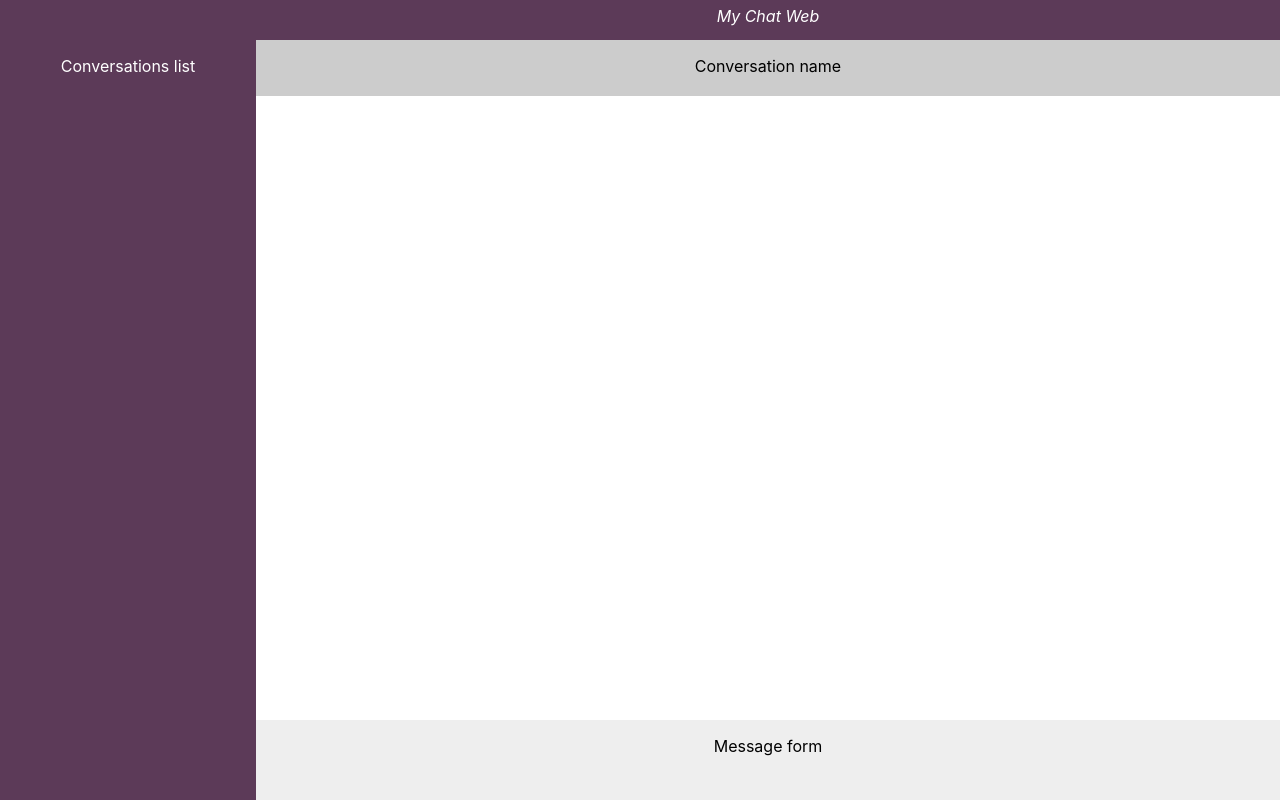
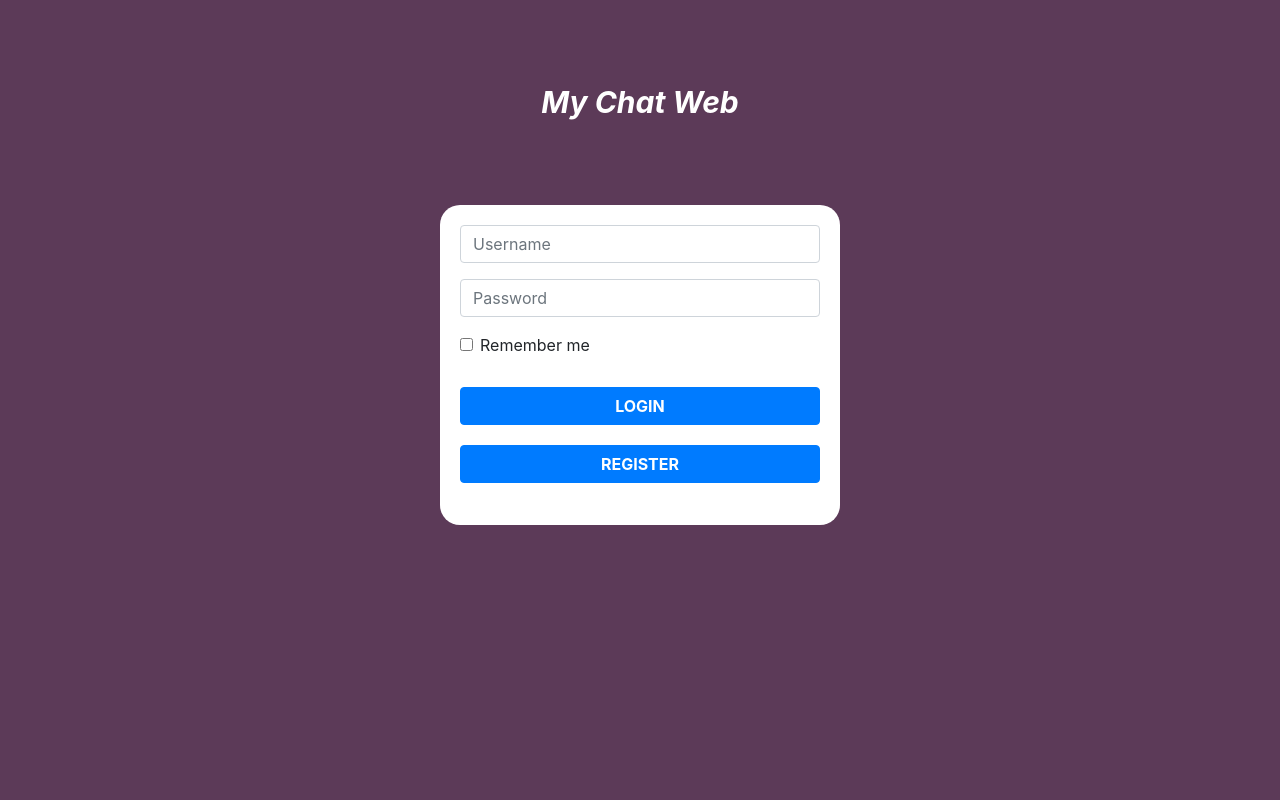
Before and after one commit to BarriosFreddy/mychatweb, a React (Create React App) app in the folder frontend/: page / in a window 1280 px wide. Built offline with nearby package versions, Linux system fonts and the light colour scheme.

Commit message:
Create UI for logging in a user Create UI for logging in a user

```diff
--- a/frontend/package.json
+++ b/frontend/package.json
@@ -6,8 +6,11 @@
     "@testing-library/jest-dom": "^4.2.4",
     "@testing-library/react": "^9.3.2",
     "@testing-library/user-event": "^7.1.2",
+    "bootstrap": "^4.4.1",
     "react": "^16.13.1",
+    "react-bootstrap": "^1.0.1",
     "react-dom": "^16.13.1",
+    "react-router-dom": "^5.1.2",
     "react-scripts": "3.4.1"
   },
   "scripts": {
--- a/frontend/src/App.js
+++ b/frontend/src/App.js
@@ -1,33 +1,39 @@
 import React from 'react';
-import logo from './logo.svg';
 import './App.css';
+import 'bootstrap/dist/css/bootstrap.min.css';
 import { HomeComponent } from './views/HomeComponent/HomeComponent';
+import {
+  BrowserRouter as Router,
+  Switch,
+  Route
+} from "react-router-dom";
+import { LoginComponent } from './views/LoginComponent/LoginComponent';
+import { RegisterComponent } from './views/RegisterComponent/RegisterComponent';
 
 export default class App extends React.Component {
   constructor(props) {
     super();
     this.state = {
-      loggedIn: true
+      loggedIn: false
     }
   }
 
   render() {
-    return (<div className="App">
-      {this.state.loggedIn && <HomeComponent></HomeComponent>}
-      {!this.state.loggedIn && <header className="App-header">
-        <img src={logo} className="App-logo" alt="logo" />
-        <p>
-          Edit <code>src/App.js</code> and save to reload.
-      </p>
-        <a
-          className="App-link"
-          href="https://reactjs.org"
-          target="_blank"
-          rel="noopener noreferrer"
-        >
-          Learn React
-      </a>
-      </header>}
-    </div>)
+    return (
+      <Router>
+        <div className="App">
+          <Switch>
+            <Route path="/register">
+              <RegisterComponent />
+            </Route>
+            <Route path="/">
+              {this.state.loggedIn && <HomeComponent />}
+              {!this.state.loggedIn && <LoginComponent />}
+            </Route>
+          </Switch>
+        </div>
+      </Router>
+    )
+
   }
 }
--- /dev/null
+++ b/frontend/src/views/LoginComponent/LoginComponent.js
@@ -0,0 +1,53 @@
+import React from 'react';
+import Styles from './Styles';
+import Form from 'react-bootstrap/Form';
+import Button from 'react-bootstrap/Button';
+import { Link } from 'react-router-dom';
+
+export class LoginComponent extends React.Component {
+	constructor(props) {
+		super()
+		this.state = { value: '' };
+
+		this.handleChange = this.handleChange.bind(this);
+		this.handleSubmit = this.handleSubmit.bind(this);
+	}
+
+	handleChange(event) {
+		this.setState({ value: event.target.value });
+	}
+
+	handleSubmit(event) {
+		event.preventDefault();
+	}
+
+	render() {
+		return (<div style={Styles.container}>
+			<div style={Styles.logoContainer}>
+				<i style={Styles.logo}>My Chat Web</i>
+			</div>
+			<div style={Styles.formContainer}>
+				<Form>
+					<Form.Group controlId="formHorizontalEmail">
+						<Form.Control type="email" placeholder="Username" />
+					</Form.Group>
+					<Form.Group controlId="formHorizontalEmail">
+						<Form.Control type="password" placeholder="Password" />
+					</Form.Group>
+					<Form.Group style={Styles.rememberme} controlId="formBasicCheckbox">
+						<Form.Check type="checkbox" label="Remember me" />
+					</Form.Group>
+					<Button style={Styles.buttonLogin} block variant="primary" type="submit">
+						LOGIN
+  					</Button>
+					<Link to="/register">
+						<Button style={Styles.buttonRegister} block variant="primary" type="submit">
+							REGISTER
+  					</Button>
+					</Link>
+
+				</Form>
+			</div>
+		</div>)
+	}
+}
--- /dev/null
+++ b/frontend/src/views/LoginComponent/Styles.js
@@ -0,0 +1,41 @@
+import Colors from "../Colors";
+
+export default {
+	container: {
+		height: '100vh',
+		width: '100vw',
+		display: 'flex',
+		flexDirection: 'column',
+		alignItems: 'center',
+		background: Colors.voilet,
+	},
+	logoContainer: {
+		marginTop: '10vh',
+	},
+	logo: {
+		color: Colors.white,
+		fontSize: 30,
+		fontWeight: 'bold'
+	},
+	formContainer: {
+		height: '320px',
+		width: '400px',
+		background: Colors.white,
+		marginTop: '10vh',
+		padding: 20,
+		border: 1,
+		borderRadius: 20,
+	},
+	rememberme: {
+		marginVertical: '10px',
+		float: 'left'
+	},
+	buttonLogin: {
+		marginTop: '70px',
+		fontWeight: 'bold'
+	},
+	buttonRegister: {
+		marginTop: '20px',
+		fontWeight: 'bold'
+	}
+}
--- /dev/null
+++ b/frontend/src/views/RegisterComponent/RegisterComponent.js
@@ -0,0 +1,45 @@
+import React from 'react';
+import Styles from './Styles';
+import Form from 'react-bootstrap/Form';
+import Button from 'react-bootstrap/Button';
+
+export class RegisterComponent extends React.Component {
+	constructor(props) {
+		super()
+		this.state = { value: '' };
+
+		this.handleChange = this.handleChange.bind(this);
+		this.handleSubmit = this.handleSubmit.bind(this);
+	}
+
+	handleChange(event) {
+		this.setState({ value: event.target.value });
+	}
+
+	handleSubmit(event) {
+		event.preventDefault();
+	}
+
+	render() {
+		return (<div style={Styles.container}>
+			<div style={Styles.logoContainer}>
+				<i style={Styles.logo}>My Chat Web</i>
+			</div>
+			<div style={Styles.formContainer}>
+				<Form>
+					<Form.Group controlId="formHorizontalEmail">
+						<Form.Label style={Styles.legend}>Username</Form.Label>
+						<Form.Control type="email" placeholder="Username" />
+					</Form.Group>
+					<Form.Group controlId="formHorizontalEmail">
+						<Form.Label style={Styles.legend} >Password</Form.Label>
+						<Form.Control type="password" placeholder="Password" />
+					</Form.Group>
+					<Button style={Styles.buttonRegister} block variant="primary" type="submit">
+						REGISTER
+  					</Button>
+				</Form>
+			</div>
+		</div>)
+	}
+}
--- /dev/null
+++ b/frontend/src/views/RegisterComponent/Styles.js
@@ -0,0 +1,40 @@
+import Colors from "../Colors";
+
+export default {
+	container: {
+		height: '100vh',
+		width: '100vw',
+		display: 'flex',
+		flexDirection: 'column',
+		alignItems: 'center',
+		background: Colors.voilet,
+	},
+	logoContainer: {
+		marginTop: '10vh',
+	},
+	logo: {
+		color: Colors.white,
+		fontSize: 30,
+		fontWeight: 'bold'
+	},
+	formContainer: {
+		height: '320px',
+		width: '400px',
+		background: Colors.white,
+		marginTop: '10vh',
+		padding: 20,
+		border: 1,
+		borderRadius: 20,
+	},
+	field: {
+		marginTop: '20px'
+	},
+	legend: {
+		marginVertical: '0px',
+		float: 'left'
+	},
+	buttonRegister: {
+		marginTop: '50px',
+		fontWeight: 'bold'
+	}
+}
```
Also changed, not shown: frontend/src/views/Styles.js (renamed from frontend/src/views/Style.js), 1 other file (tests, documents, lock files or other folders).
